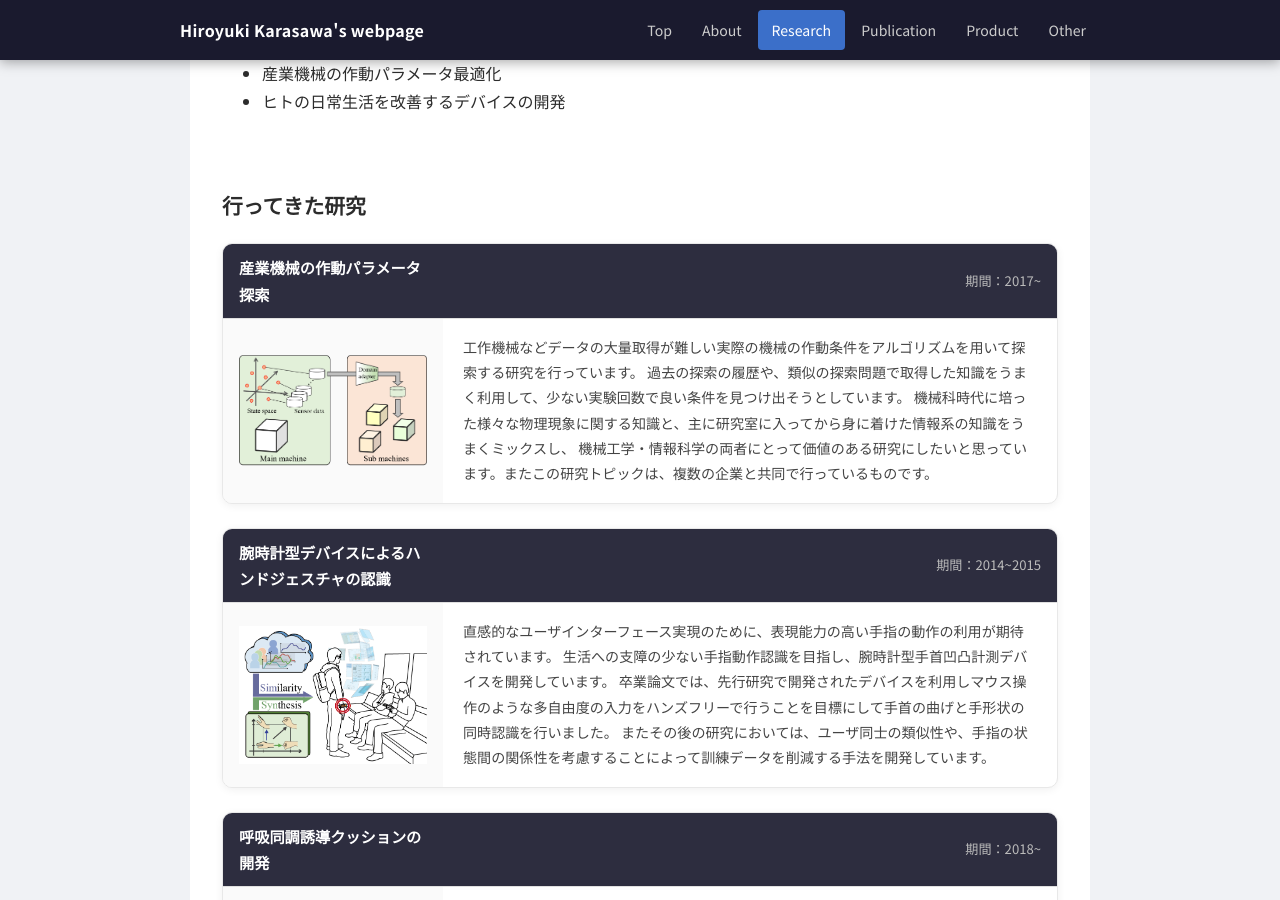
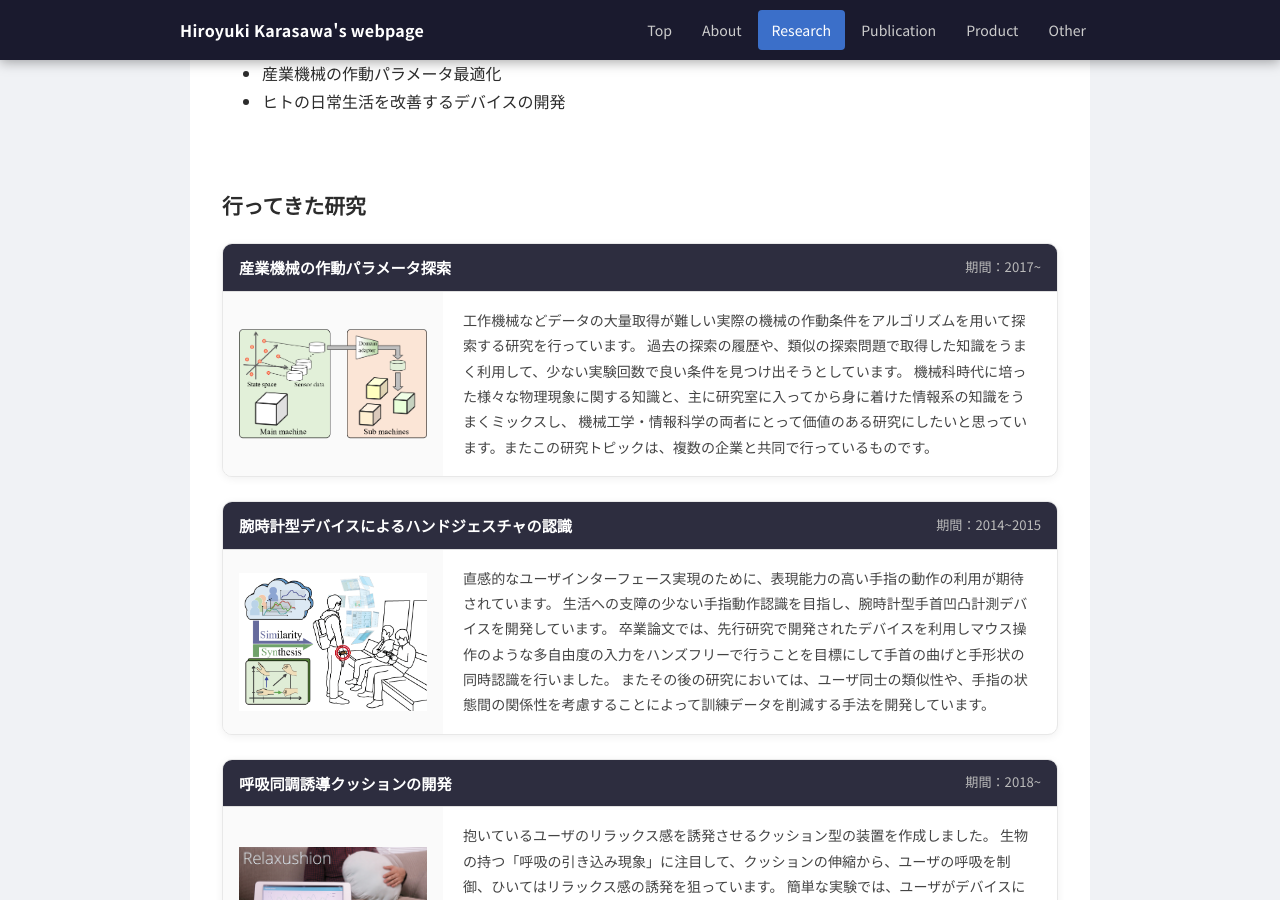
Before and after one commit to ky61/ky61.github.io, a Jekyll site: the page built from research.html, in a window 1280 px wide and 900 px high, scrolled down 255 px. Built offline with Jekyll 4.4.1, drawn with Linux system fonts in a browser that asks for light colours.

Commit message:
PC版カードタイトルを折り返しなしで右に突き抜けるよう修正
white-space: nowrap + overflow: visible + z-index: 1 により、
長いタイトルが折り返さず右側の期間エリアに延びて全文表示されるようにした。

Co-Authored-By: Claude Sonnet 4.6 <noreply@anthropic.com>

```diff
--- a/css/style.css
+++ b/css/style.css
@@ -191,7 +191,10 @@ h4 {
   padding: 10px 16px;
   display: flex;
   align-items: center;
-  white-space: normal;
+  white-space: nowrap;
+  overflow: visible;
+  position: relative;
+  z-index: 1;
 }
 
 .product_period_f {
```
